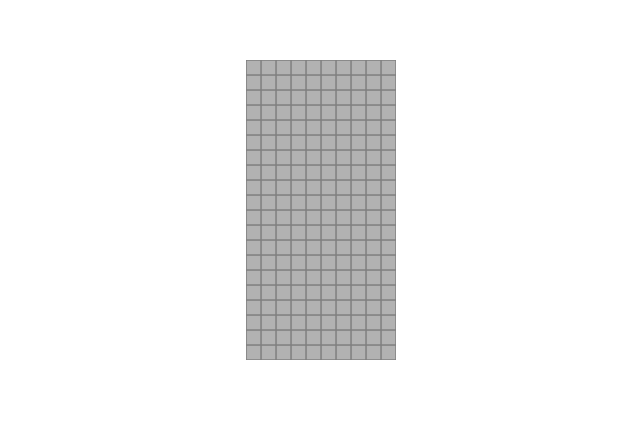
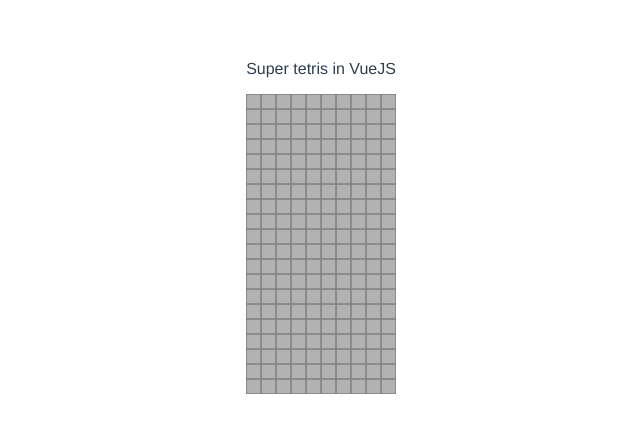
Before and after one commit to winksoftware/vue-tetris, a Vue app: page / in a window 1280 px wide. Shown: the top 432 px of the page, without its empty margins (319-959 px from the left). Built offline with nearby package versions, Linux system fonts and the light colour scheme.

Commit message:
Title added

```diff
--- a/src/App.vue
+++ b/src/App.vue
@@ -1,5 +1,6 @@
 <template>
     <div id="app">
+        <p>Super tetris in VueJS</p>
         <Board/>
     </div>
 </template>
```
